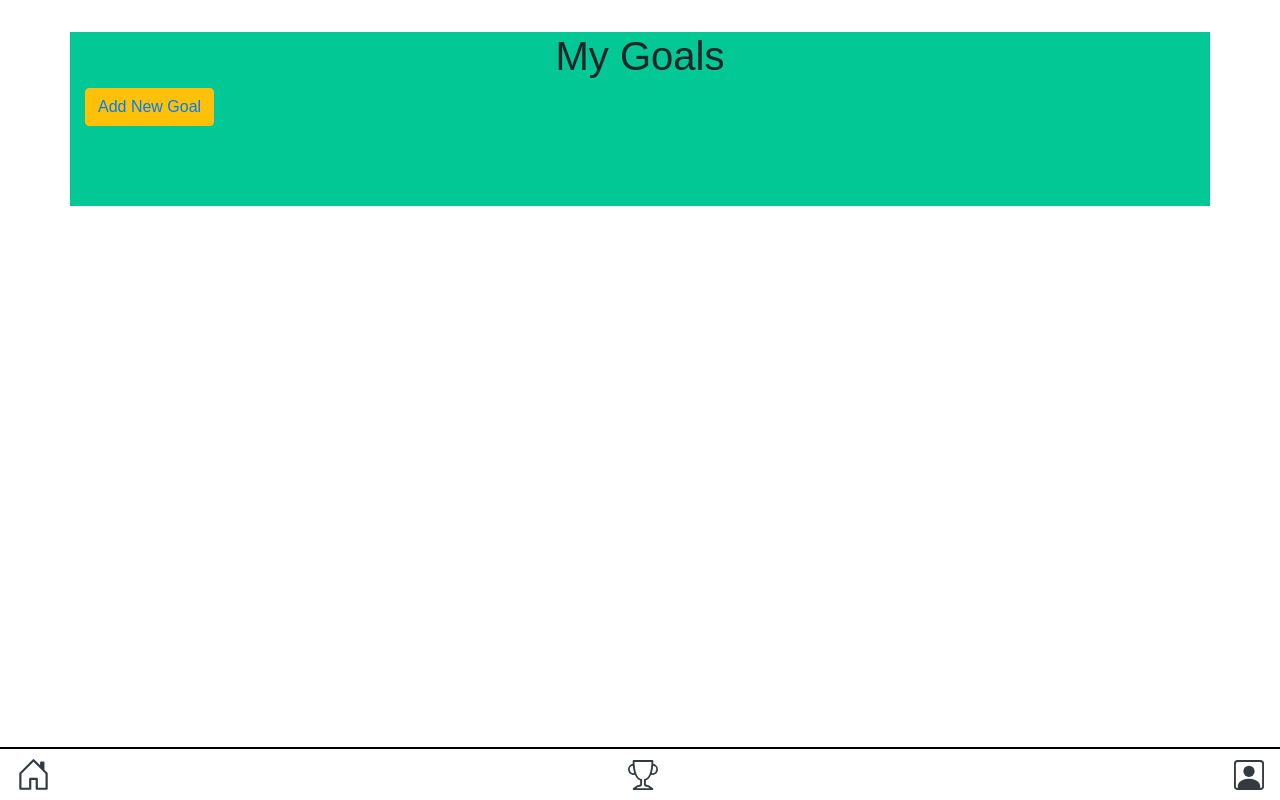
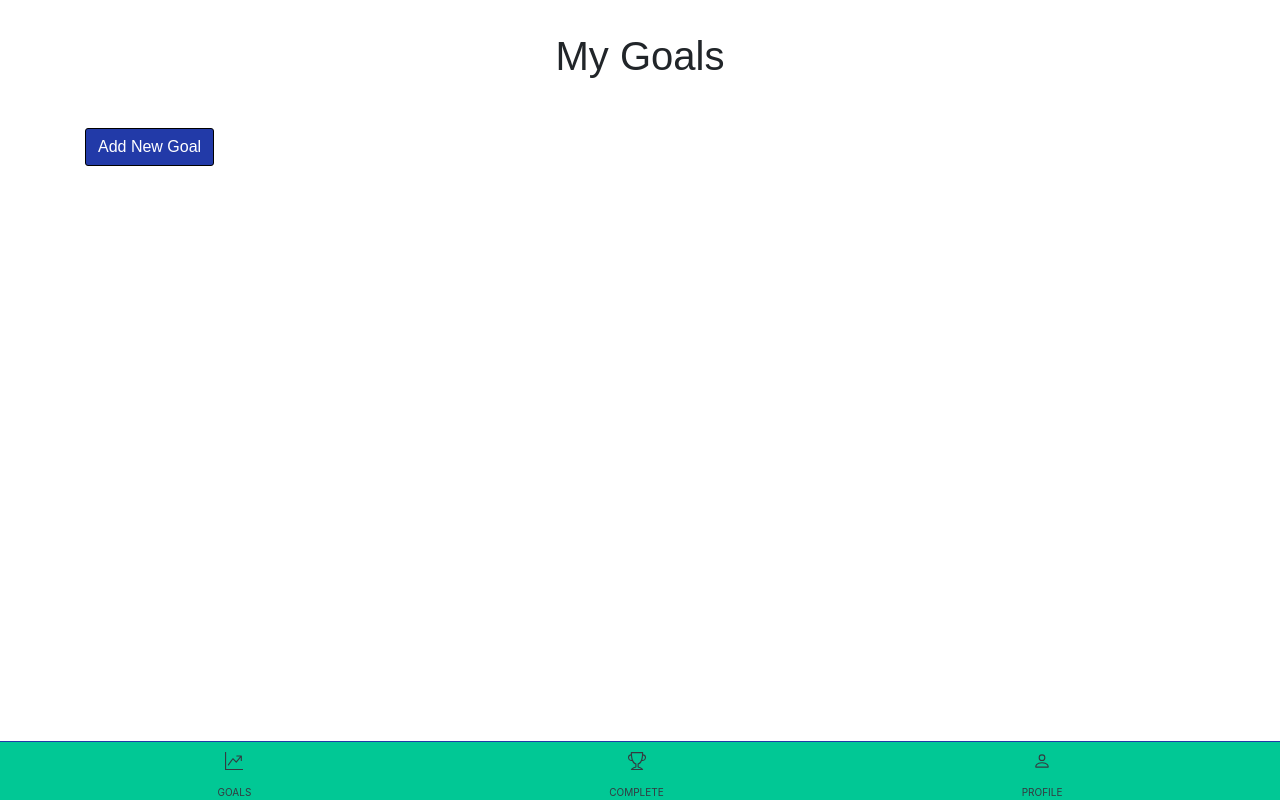
Before and after one commit to nlimtung/financialhackathon, a Django app: page /habits/index/ in a window 1280 px wide. Run offline with Django 4.2, Linux system fonts and the light colour scheme; the visitor is signed in with stand-in values (Sample User, id 1); data that the repository does not hold is empty; some libraries are stand-ins or nearby versions; some web fonts are replaced.

Commit message:
nav css, buttons, background

```diff
--- a/main_app/static/css/base.css
+++ b/main_app/static/css/base.css
@@ -14,6 +14,13 @@ li {
 
 }
 
+html body{
+    margin:0;
+    height:100%;
+    background-color: white;
+
+}
+
 .login-page form ul {
     display:none;
 
@@ -26,14 +33,12 @@ li {
 .login-page {
     position:fixed;
     text-align: center;
-    background-color: #01C895;
     height:100%;
     width: 100%;
     top:0;
     left:0;
     bottom:0;
     right:0;
-    color: white;
     font-family: Arial, Helvetica, sans-serif;
 }
 
@@ -50,7 +55,7 @@ li {
     margin-top:8vh;
     margin-bottom:5vh;
 }
-.login-page .btn{
+#blue_button{
     border-radius: 3px;
     border-color: black;
     background-color: #223AA8;
@@ -112,7 +117,6 @@ li {
 
 .index-text h3{
     margin:0px;
-    position:sticky;
     padding:0px;
 
 }
@@ -130,20 +134,55 @@ li {
     background-position: center;
 }
 
+.detail_button {
+    display: grid;
+    justify-items: center;
+
+}
 
 
 nav{
-    border-top: 2px solid black;
+
+    border-top: 1px solid #223AA8;
+    background-color: #01C895;
+    position: fixed;
+    bottom: 0;
+    width: 100%;
+    padding-top: 10px;
+
 }
+
+.navdiv{
+    display:flex;
+    padding-left: 17%;
+    padding-right: 17%;
+    justify-content: space-between;
+    justify-items: center;
+    align-items: center;
+}
+
+
+nav a {
+    font-size: 10px;
+    display: grid;
+
+}
+nav svg {
+    margin:auto;
+}
+
+nav p {
+    padding-top: 5px;
+    margin-top: 10px;
+    margin-bottom: 0;
+}
+
+
 
 main{
     padding-bottom: 80px;
-    background-color: #01C895;
 }
 
-.container{
-    background-color: #01C895;
-}
 
 
 
--- a/main_app/templates/base.html
+++ b/main_app/templates/base.html
@@ -28,17 +28,25 @@
     </main>
 
     <footer>
-        <nav class="navbar fixed-bottom navbar-light bg-white">
-            <a href="{% url 'index' %}" class="text-dark"><svg xmlns="http://www.w3.org/2000/svg" width="35" height="35" fill="currentColor" class="bi bi-house-door" viewBox="0 0 16 16">
-                <path d="M8.354 1.146a.5.5 0 0 0-.708 0l-6 6A.5.5 0 0 0 1.5 7.5v7a.5.5 0 0 0 .5.5h4.5a.5.5 0 0 0 .5-.5v-4h2v4a.5.5 0 0 0 .5.5H14a.5.5 0 0 0 .5-.5v-7a.5.5 0 0 0-.146-.354L13 5.793V2.5a.5.5 0 0 0-.5-.5h-1a.5.5 0 0 0-.5.5v1.293L8.354 1.146zM2.5 14V7.707l5.5-5.5 5.5 5.5V14H10v-4a.5.5 0 0 0-.5-.5h-3a.5.5 0 0 0-.5.5v4H2.5z"/>
-              </svg></a>
-              <a href="{% url 'completed' %}" class="text-dark"><svg xmlns="http://www.w3.org/2000/svg" width="30" height="30" fill="currentColor" class="bi bi-trophy" viewBox="0 0 16 16">
+        <nav>
+          <div class="navdiv">
+            <a href="{% url 'index' %}" class="text-dark"><svg xmlns="http://www.w3.org/2000/svg" width="18" height="18" fill="currentColor" class="bi bi-graph-up-arrow" viewBox="0 0 16 16">
+              <path fill-rule="evenodd" d="M0 0h1v15h15v1H0V0Zm10 3.5a.5.5 0 0 1 .5-.5h4a.5.5 0 0 1 .5.5v4a.5.5 0 0 1-1 0V4.9l-3.613 4.417a.5.5 0 0 1-.74.037L7.06 6.767l-3.656 5.027a.5.5 0 0 1-.808-.588l4-5.5a.5.5 0 0 1 .758-.06l2.609 2.61L13.445 4H10.5a.5.5 0 0 1-.5-.5Z"/>
+              </svg>
+              <p>GOALS</p>
+            </a>
+              <a href="{% url 'completed' %}" class="text-dark"><svg xmlns="http://www.w3.org/2000/svg" width="18" height="18" fill="currentColor" class="bi bi-trophy" viewBox="0 0 16 16">
                 <path d="M2.5.5A.5.5 0 0 1 3 0h10a.5.5 0 0 1 .5.5c0 .538-.012 1.05-.034 1.536a3 3 0 1 1-1.133 5.89c-.79 1.865-1.878 2.777-2.833 3.011v2.173l1.425.356c.194.048.377.135.537.255L13.3 15.1a.5.5 0 0 1-.3.9H3a.5.5 0 0 1-.3-.9l1.838-1.379c.16-.12.343-.207.537-.255L6.5 13.11v-2.173c-.955-.234-2.043-1.146-2.833-3.012a3 3 0 1 1-1.132-5.89A33.076 33.076 0 0 1 2.5.5zm.099 2.54a2 2 0 0 0 .72 3.935c-.333-1.05-.588-2.346-.72-3.935zm10.083 3.935a2 2 0 0 0 .72-3.935c-.133 1.59-.388 2.885-.72 3.935zM3.504 1c.007.517.026 1.006.056 1.469.13 2.028.457 3.546.87 4.667C5.294 9.48 6.484 10 7 10a.5.5 0 0 1 .5.5v2.61a1 1 0 0 1-.757.97l-1.426.356a.5.5 0 0 0-.179.085L4.5 15h7l-.638-.479a.501.501 0 0 0-.18-.085l-1.425-.356a1 1 0 0 1-.757-.97V10.5A.5.5 0 0 1 9 10c.516 0 1.706-.52 2.57-2.864.413-1.12.74-2.64.87-4.667.03-.463.049-.952.056-1.469H3.504z"/>
-              </svg></a>
-              <a href="{% url 'profile' %}" class="text-dark"><svg xmlns="http://www.w3.org/2000/svg" width="30" height="30" fill="currentColor" class="bi bi-person-square" viewBox="0 0 16 16">
-                <path d="M11 6a3 3 0 1 1-6 0 3 3 0 0 1 6 0z"/>
-                <path d="M2 0a2 2 0 0 0-2 2v12a2 2 0 0 0 2 2h12a2 2 0 0 0 2-2V2a2 2 0 0 0-2-2H2zm12 1a1 1 0 0 1 1 1v12a1 1 0 0 1-1 1v-1c0-1-1-4-6-4s-6 3-6 4v1a1 1 0 0 1-1-1V2a1 1 0 0 1 1-1h12z"/>
-              </svg></a>
+              </svg>
+              <p>COMPLETE</p>
+
+            </a>
+              <a href="{% url 'profile' %}" class="text-dark"><svg xmlns="http://www.w3.org/2000/svg" width="18" height="18" fill="currentColor" class="bi bi-person" viewBox="0 0 16 16">
+                <path d="M8 8a3 3 0 1 0 0-6 3 3 0 0 0 0 6zm2-3a2 2 0 1 1-4 0 2 2 0 0 1 4 0zm4 8c0 1-1 1-1 1H3s-1 0-1-1 1-4 6-4 6 3 6 4zm-1-.004c-.001-.246-.154-.986-.832-1.664C11.516 10.68 10.289 10 8 10c-2.29 0-3.516.68-4.168 1.332-.678.678-.83 1.418-.832 1.664h10z"/>
+                </svg>
+              <p>PROFILE</p>
+              </a>
+            </div>
         </nav>
     </footer>
 
--- a/main_app/templates/habits/index.html
+++ b/main_app/templates/habits/index.html
@@ -16,7 +16,7 @@
     {% endfor %}
 </div>
 
-<button class = "btn btn-warning"><a href="{% url 'habit_create' %}">Add New Goal</a></button>
+<a href="{% url 'habit_create' %}"><button id = "blue_button"class="btn">Add New Goal</button></a>
 
 
 
--- a/main_app/templates/main_app/habit_confirm_delete.html
+++ b/main_app/templates/main_app/habit_confirm_delete.html
@@ -10,7 +10,7 @@
   <form action="" method="POST">
     {% csrf_token %}
     <input type="submit" value="Yes I want to abandon my goal" class="btn btn-danger">
-    <a href="{% url 'index' %}">Cancel</a>
+    <a href="{% url 'index' %}" id = "blue_button"class="btn">Cancel</a>
   </form>
   <footer>
     <nav class="navbar fixed-bottom navbar-light bg-white">
--- a/main_app/templates/registration/login.html
+++ b/main_app/templates/registration/login.html
@@ -23,7 +23,7 @@
         {% csrf_token %}
         {{ form.as_p }}
 
-        <input type="submit" class="btn"  value="Login">
+        <input type="submit" id = "blue_button"class="btn"  value="Login">
         <p >Don't have an account? <a href="{% url 'signup' %}" class ='signup'>Sign Up</a></p>
         <input type="hidden" name="next" value="{{ next }}">
       </form>
```
Also changed, not shown: main_app/templates/habits/detail.html (+4 -3 lines), main_app/static/css/images/100% 1.png (added), main_app/static/css/images/Picture.png (added).
